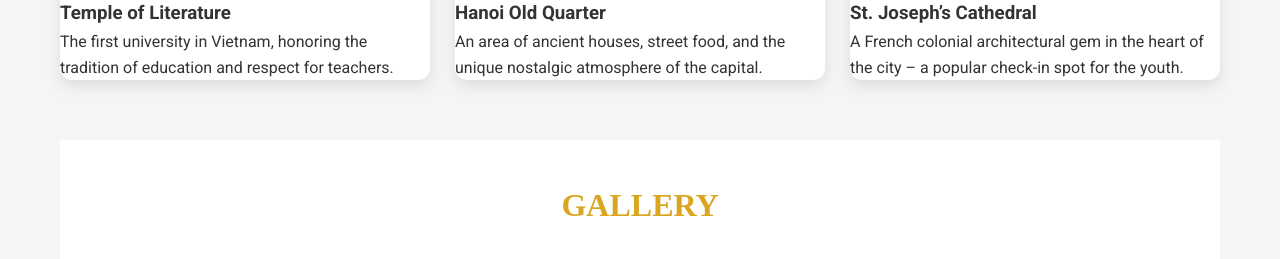
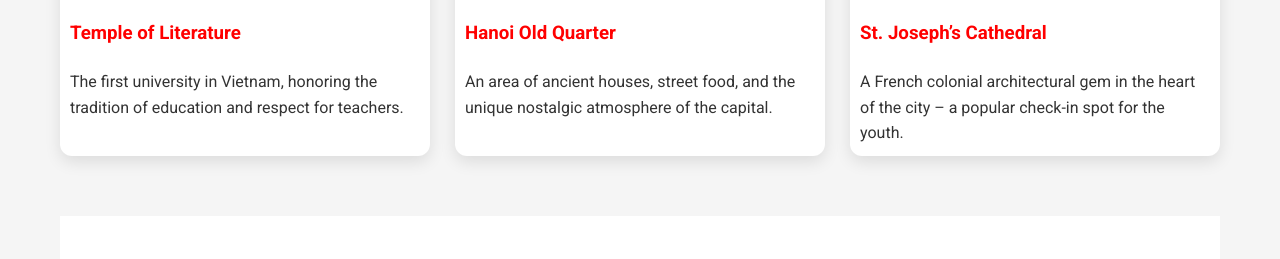
Before and after one commit to imfakebot/QueHuong, a PHP site: page /destinations/hanoi in a window 1280 px wide. Shown: the part 2932-3191 px from the top of the page. Run offline with PHP 8.4, Linux system fonts and the light colour scheme.

Commit message:
fix css destinations

```diff
--- a/public/css/destination.css
+++ b/public/css/destination.css
@@ -111,6 +111,7 @@ main {
 
 .content-section {
   margin-bottom: 60px;
+
 }
 
 h2 {
@@ -140,6 +141,20 @@ h2 {
   transition: transform 0.3s ease;
   display: flex;
   flex-direction: column;
+
+}
+
+.card img{
+  margin-bottom: 10px;
+}
+
+.card h3{
+  margin: 10px;
+  color: red;
+}
+
+.card p{
+  margin: 10px;
 }
 
 .card:hover {
```
